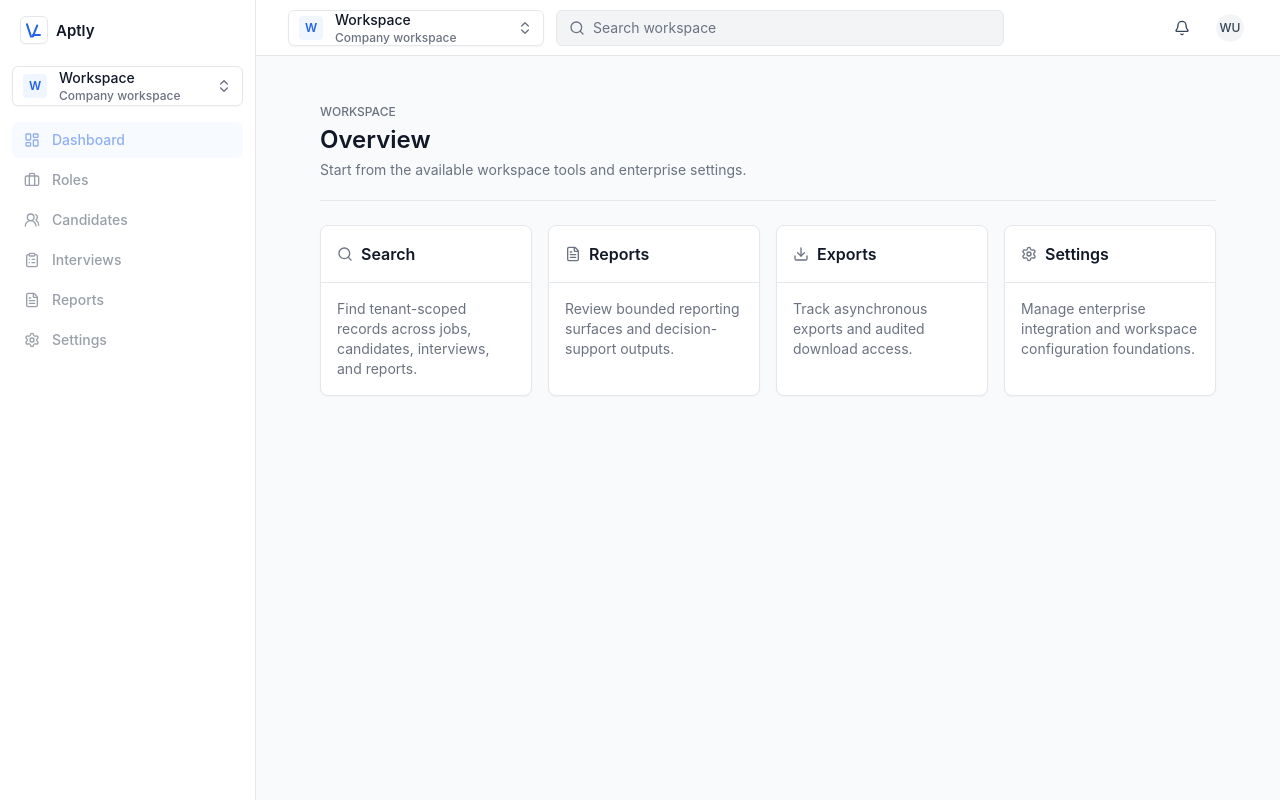
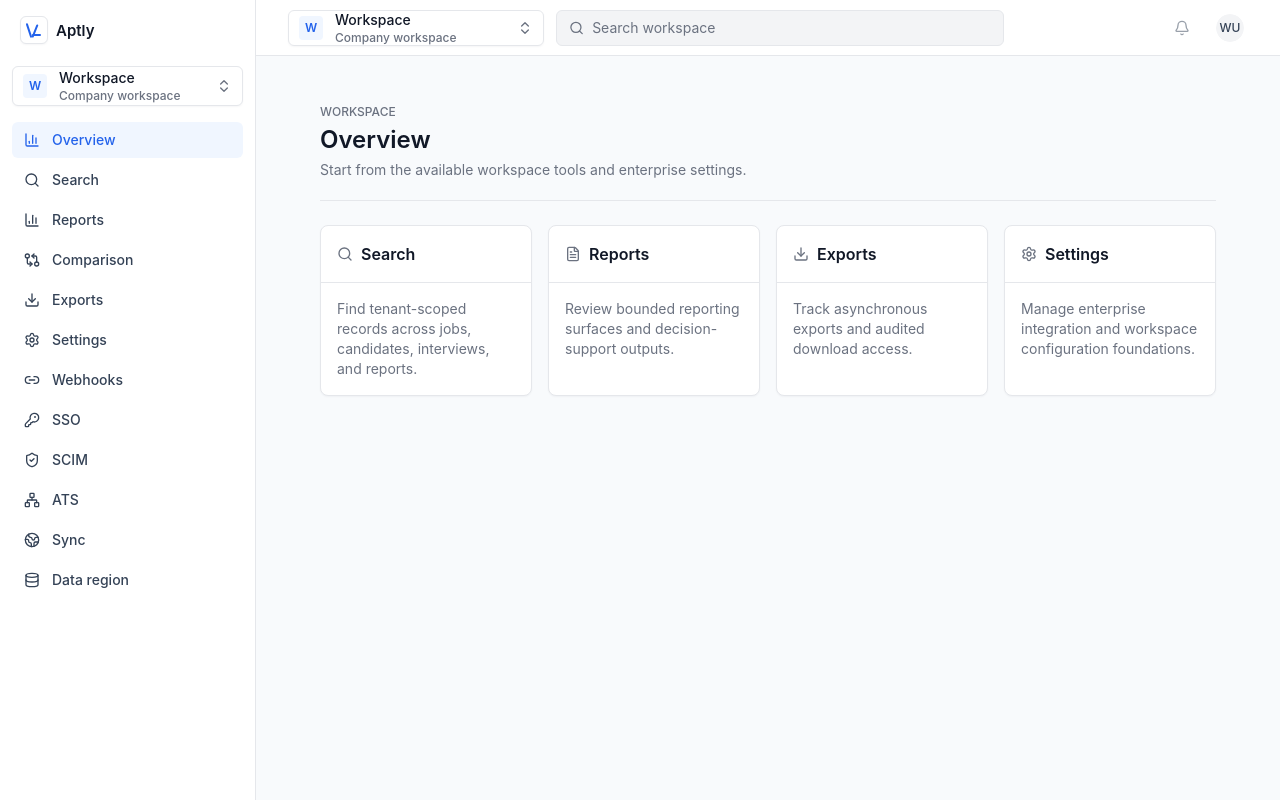
Before and after one commit to Jonathan4580-Work/AI-Interview-Platform, a Next.js app: page / in a window 1280 px wide. Built offline with nearby package versions, Linux system fonts and the light colour scheme.

Commit message:
fix: wire workspace navigation

```diff
--- a/src/app/(workspace)/page.tsx
+++ b/src/app/(workspace)/page.tsx
@@ -46,6 +46,7 @@ export default function WorkspaceOverviewPage() {
             <a
               key={item.title}
               href={item.href}
+              aria-label={`Open ${item.title}`}
               className="rounded-lg focus-visible:outline-none focus-visible:ring-2 focus-visible:ring-ring"
             >
               <Card className="h-full transition-colors duration-base hover:border-primary/40 hover:bg-muted/40">
--- a/src/components/auth/login-form.tsx
+++ b/src/components/auth/login-form.tsx
@@ -6,6 +6,7 @@ import { z } from "zod";
 import { getPostLoginRedirect } from "@/lib/auth/post-login-redirect";
 import { login } from "@/lib/auth/session-client";
 
+import { shellAudienceStorageKey } from "@/components/layout/workspace-navigation";
 import { Alert, AlertDescription } from "@/components/ui/alert";
 import { Button } from "@/components/ui/button";
 import { FormField } from "@/components/ui/form-field";
@@ -87,6 +88,7 @@ function LoginForm({
         return;
       }
 
+      persistShellAudience(response.data.subject.type);
       navigate(getPostLoginRedirect(response.data.subject));
     } catch {
       setErrors({ form: "Unable to sign in right now." });
@@ -172,3 +174,8 @@ function LoginForm({
 }
 
 export { LoginForm };
+
+function persistShellAudience(subjectType: string): void {
+  const audience = subjectType === "platform_user" ? "platform" : "company";
+  window.sessionStorage.setItem(shellAudienceStorageKey, audience);
+}
--- a/src/components/layout/app-shell.tsx
+++ b/src/components/layout/app-shell.tsx
@@ -1,35 +1,26 @@
 "use client";
 
-import {
-  Briefcase,
-  ClipboardList,
-  FileText,
-  LayoutDashboard,
-  Settings,
-  UsersRound,
-} from "lucide-react";
+import { usePathname } from "next/navigation";
 import { useState } from "react";
 
 import { ContentContainer } from "@/components/layout/content-container";
 import { MobileNavigation } from "@/components/layout/mobile-navigation";
 import { Sidebar } from "@/components/layout/sidebar";
 import { TopNavigation } from "@/components/layout/top-navigation";
+import {
+  createWorkspaceNavigation,
+  shellAudienceStorageKey,
+} from "@/components/layout/workspace-navigation";
 
 import type {
   ShellNavigationItem,
   ShellUser,
   ShellWorkspace,
 } from "@/components/layout/navigation-types";
+import type { ShellAudience } from "@/components/layout/workspace-navigation";
 import type { ReactNode } from "react";
 
-const defaultNavigation: readonly ShellNavigationItem[] = [
-  { label: "Dashboard", icon: LayoutDashboard, current: true, disabled: true },
-  { label: "Roles", icon: Briefcase, disabled: true },
-  { label: "Candidates", icon: UsersRound, disabled: true },
-  { label: "Interviews", icon: ClipboardList, disabled: true },
-  { label: "Reports", icon: FileText, disabled: true },
-  { label: "Settings", icon: Settings, disabled: true },
-];
+const defaultNavigation: readonly ShellNavigationItem[] = createWorkspaceNavigation("/");
 
 const defaultUser: ShellUser = {
   name: "Workspace User",
@@ -47,24 +38,30 @@ interface AppShellProps {
   navigation?: readonly ShellNavigationItem[];
   user?: ShellUser;
   workspace?: ShellWorkspace;
+  onSignOut?: () => void | Promise<void>;
 }
 
 function AppShell({
   children,
-  navigation = defaultNavigation,
+  navigation,
   user = defaultUser,
   workspace = defaultWorkspace,
+  onSignOut,
 }: AppShellProps) {
   const [mobileNavigationOpen, setMobileNavigationOpen] = useState(false);
+  const [audience] = useState<ShellAudience>(readShellAudience);
+  const pathname = usePathname();
+  const resolvedNavigation = navigation ?? createWorkspaceNavigation(pathname, audience);
 
   return (
     <div className="min-h-dvh bg-canvas text-foreground">
       <div className="flex min-h-dvh">
-        <Sidebar navigation={navigation} workspace={workspace} />
+        <Sidebar navigation={resolvedNavigation} workspace={workspace} />
         <div className="flex min-w-0 flex-1 flex-col">
           <TopNavigation
             user={user}
             workspace={workspace}
+            onSignOut={onSignOut}
             onOpenMobileNavigation={() => {
               setMobileNavigationOpen(true);
             }}
@@ -75,7 +72,7 @@ function AppShell({
       <MobileNavigation
         open={mobileNavigationOpen}
         onOpenChange={setMobileNavigationOpen}
-        navigation={navigation}
+        navigation={resolvedNavigation}
         workspace={workspace}
       />
     </div>
@@ -83,3 +80,13 @@ function AppShell({
 }
 
 export { AppShell, defaultNavigation };
+
+function readShellAudience(): ShellAudience {
+  if (typeof window === "undefined") {
+    return "company";
+  }
+
+  return window.sessionStorage.getItem(shellAudienceStorageKey) === "platform"
+    ? "platform"
+    : "company";
+}
--- a/src/components/layout/notification-button.tsx
+++ b/src/components/layout/notification-button.tsx
@@ -14,9 +14,13 @@ function NotificationButton({ unreadCount = 0 }: NotificationButtonProps) {
       variant="quiet"
       size="icon"
       className="relative"
+      disabled
       aria-label={
-        hasUnread ? `${String(unreadCount)} unread notifications` : "No unread notifications"
+        hasUnread
+          ? `${String(unreadCount)} unread notifications; notifications are not available in this staging build`
+          : "Notifications are not available in this staging build"
       }
+      title="Notifications are not available in this staging build"
     >
       <Bell aria-hidden="true" />
       {hasUnread ? (
--- a/src/components/layout/sidebar.tsx
+++ b/src/components/layout/sidebar.tsx
@@ -23,22 +23,33 @@ function Sidebar({ navigation, workspace, className }: SidebarProps) {
       </div>
       <WorkspaceSwitcher workspace={workspace} className="mb-4 w-full" />
       <nav className="space-y-1" aria-label="Primary">
-        {navigation.map((item) => (
+        {navigation.map((item) =>
+          item.disabled || item.href === undefined ? (
+            <div
+              key={item.label}
+              aria-disabled="true"
+              className="flex h-9 items-center gap-3 rounded-md px-3 text-sm font-medium text-muted-foreground opacity-70"
+              title="Not available in this staging build"
+            >
+              <item.icon className="size-4" aria-hidden="true" />
+              <span className="truncate">{item.label}</span>
+              <span className="sr-only">Not available in this staging build</span>
+            </div>
+          ) : (
             <a
               key={item.label}
-            href={item.href ?? "#"}
+              href={item.href}
               aria-current={item.current ? "page" : undefined}
-            aria-disabled={item.disabled ? "true" : undefined}
               className={cn(
                 "flex h-9 items-center gap-3 rounded-md px-3 text-sm font-medium text-slate transition-colors duration-base hover:bg-muted hover:text-foreground focus-visible:outline-none focus-visible:ring-2 focus-visible:ring-ring",
                 item.current && "bg-primary-soft text-primary",
-              item.disabled && "pointer-events-none opacity-50",
               )}
             >
               <item.icon className="size-4" aria-hidden="true" />
               <span className="truncate">{item.label}</span>
             </a>
-        ))}
+          ),
+        )}
       </nav>
     </aside>
   );
--- a/src/components/layout/top-navigation.tsx
+++ b/src/components/layout/top-navigation.tsx
@@ -4,16 +4,18 @@ import { AccountMenu } from "@/components/layout/account-menu";
 import { NotificationButton } from "@/components/layout/notification-button";
 import { WorkspaceSwitcher } from "@/components/layout/workspace-switcher";
 import { Button } from "@/components/ui/button";
+import { Input } from "@/components/ui/input";
 
 import type { ShellUser, ShellWorkspace } from "@/components/layout/navigation-types";
 
 interface TopNavigationProps {
   user: ShellUser;
   workspace: ShellWorkspace;
+  onSignOut?: () => void | Promise<void>;
   onOpenMobileNavigation: () => void;
 }
 
-function TopNavigation({ user, workspace, onOpenMobileNavigation }: TopNavigationProps) {
+function TopNavigation({ user, workspace, onSignOut, onOpenMobileNavigation }: TopNavigationProps) {
   return (
     <header className="sticky top-0 z-header flex h-14 items-center gap-3 border-b border-border bg-surface/95 px-4 backdrop-blur sm:px-6 lg:px-8">
       <Button
@@ -29,13 +31,28 @@ function TopNavigation({ user, workspace, onOpenMobileNavigation }: TopNavigatio
         <WorkspaceSwitcher workspace={workspace} className="h-9 w-64" />
       </div>
       <div className="min-w-0 flex-1">
-        <div className="flex h-9 max-w-md items-center gap-2 rounded-md border border-border bg-muted px-3 text-sm text-muted-foreground">
+        <form
+          role="search"
+          action="/search"
+          className="flex h-9 max-w-md items-center gap-2 rounded-md border border-border bg-muted px-3 text-sm text-muted-foreground focus-within:ring-2 focus-within:ring-ring"
+        >
+          <label className="sr-only" htmlFor="global-workspace-search">
+            Search workspace
+          </label>
           <Search className="size-4" aria-hidden="true" />
-          <span className="truncate">Search workspace</span>
-        </div>
+          <Input
+            id="global-workspace-search"
+            name="query"
+            className="h-7 min-w-0 border-0 bg-transparent px-0 py-0 shadow-none focus-visible:ring-0 focus-visible:ring-offset-0"
+            placeholder="Search workspace"
+          />
+          <button type="submit" className="sr-only">
+            Search
+          </button>
+        </form>
       </div>
       <NotificationButton />
-      <AccountMenu user={user} />
+      <AccountMenu user={user} onSignOut={onSignOut} />
     </header>
   );
 }
--- /dev/null
+++ b/src/components/layout/workspace-navigation.ts
@@ -0,0 +1,88 @@
+import {
+  BarChart3,
+  Database,
+  Download,
+  GitCompareArrows,
+  Globe2,
+  KeyRound,
+  Link2,
+  Network,
+  Search,
+  Settings,
+  ShieldCheck,
+} from "lucide-react";
+
+import type { ShellNavigationItem } from "@/components/layout/navigation-types";
+
+export const workspaceNavigationRoutes = [
+  "/",
+  "/search",
+  "/reports",
+  "/reports/comparison",
+  "/exports",
+  "/settings/integrations",
+  "/settings/webhooks",
+  "/settings/sso",
+  "/settings/scim",
+  "/settings/ats",
+  "/settings/integration-sync",
+  "/settings/data-region",
+] as const;
+
+export const platformNavigationRoutes = [
+  "/settings/integrations",
+  "/settings/webhooks",
+  "/settings/sso",
+  "/settings/scim",
+  "/settings/ats",
+  "/settings/integration-sync",
+  "/settings/data-region",
+] as const;
+
+export const shellAudienceStorageKey = "aptly_shell_audience";
+
+export type ShellAudience = "company" | "platform";
+
+const companyNavigationDefinitions = [
+  { label: "Overview", href: "/", icon: BarChart3 },
+  { label: "Search", href: "/search", icon: Search },
+  { label: "Reports", href: "/reports", icon: BarChart3 },
+  { label: "Comparison", href: "/reports/comparison", icon: GitCompareArrows },
+  { label: "Exports", href: "/exports", icon: Download },
+  { label: "Settings", href: "/settings/integrations", icon: Settings },
+  { label: "Webhooks", href: "/settings/webhooks", icon: Link2 },
+  { label: "SSO", href: "/settings/sso", icon: KeyRound },
+  { label: "SCIM", href: "/settings/scim", icon: ShieldCheck },
+  { label: "ATS", href: "/settings/ats", icon: Network },
+  { label: "Sync", href: "/settings/integration-sync", icon: Globe2 },
+  { label: "Data region", href: "/settings/data-region", icon: Database },
+] as const satisfies readonly Omit<ShellNavigationItem, "current">[];
+
+const platformNavigationDefinitions = companyNavigationDefinitions.filter((item) =>
+  item.href.startsWith("/settings"),
+);
+
+export function createWorkspaceNavigation(
+  pathname: string,
+  audience: ShellAudience = "company",
+): readonly ShellNavigationItem[] {
+  const definitions =
+    audience === "platform" ? platformNavigationDefinitions : companyNavigationDefinitions;
+
+  return definitions.map((item) => ({
+    ...item,
+    current: isCurrentNavigationItem(pathname, item.href),
+  }));
+}
+
+function isCurrentNavigationItem(pathname: string, href: string): boolean {
+  if (href === "/") {
+    return pathname === "/";
+  }
+
+  if (href === "/settings/integrations") {
+    return pathname === href;
+  }
+
+  return pathname === href || pathname.startsWith(`${href}/`);
+}
```
Also changed, not shown: src/components/layout/account-menu.tsx (+66 -5 lines), src/components/layout/mobile-navigation.tsx (+16 -4 lines), 2 other files (tests, documents, lock files or other folders). Lines whose indentation alone changed are shown as unchanged.
